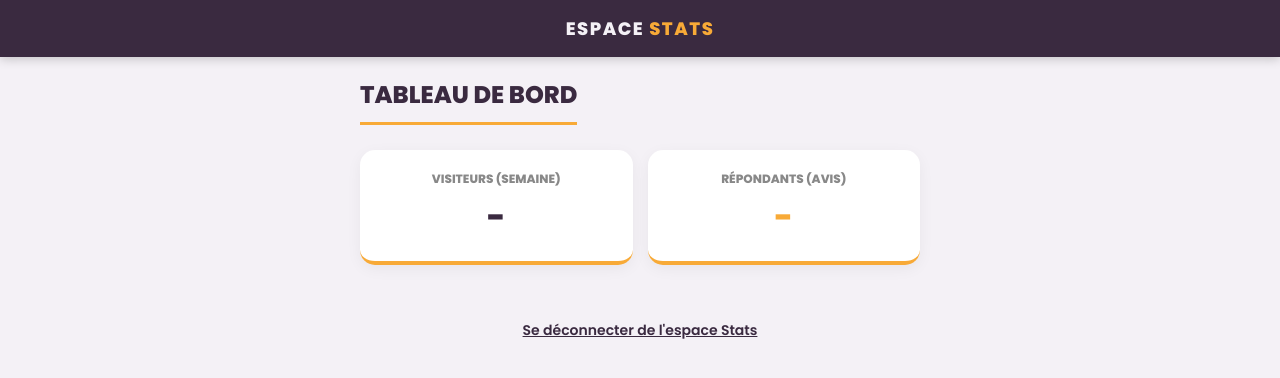
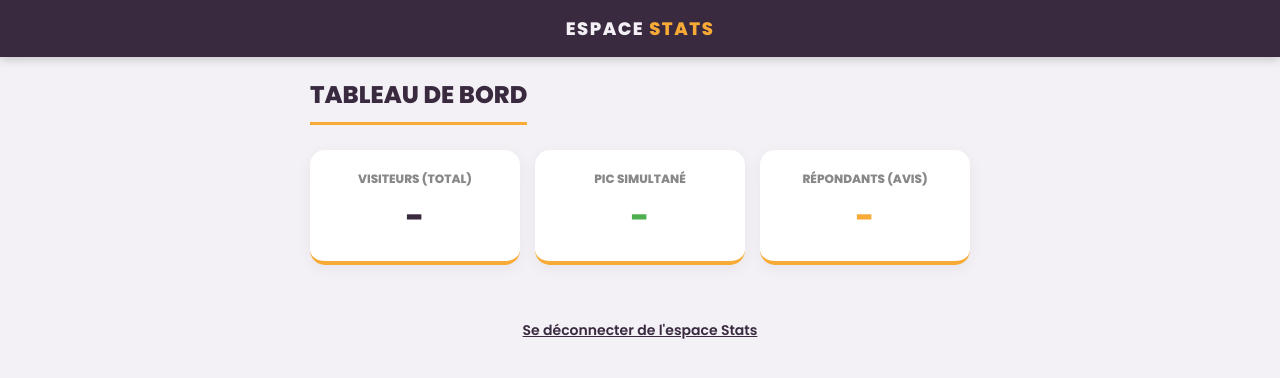
Before and after one commit to noaCentu/Centurio-gaming-zone-24-du-mans, a website: page public/stats.html in a window 1280 px wide. Drawn offline with Linux system fonts and the light colour scheme; no server answers; sample sign-in values are in the browser's storage.

Commit message:
Update stats.html

```diff
--- a/public/stats.html
+++ b/public/stats.html
@@ -12,13 +12,17 @@
         <div class="header-title">Espace <span>Stats</span></div>
     </div>
 
-    <div class="page-content" style="max-width: 600px;">
+    <div class="page-content" style="max-width: 700px;">
         <h2 style="text-align: center; margin-bottom: 25px;">Tableau de Bord</h2>
 
         <div class="stats-grid">
             <div class="stat-box">
-                <h4>Visiteurs (Semaine)</h4>
+                <h4>Visiteurs (Total)</h4>
                 <div class="number" id="val-visiteurs">-</div>
+            </div>
+            <div class="stat-box">
+                <h4>Pic Simultané</h4>
+                <div class="number" id="val-simultanes" style="color: #4CAF50;">-</div>
             </div>
             <div class="stat-box">
                 <h4>Répondants (Avis)</h4>
@@ -89,8 +93,9 @@
             if(data.success) {
                 const s = data.stats;
 
-                // Remplissage Bloc 1
+                // Remplissage Bloc 1 (Les 3 compteurs)
                 document.getElementById('val-visiteurs').innerText = s.totalVisiteurs;
+                document.getElementById('val-simultanes').innerText = s.maxConcurrentUsers; // 🚀 Affichage du Pic
                 document.getElementById('val-repondants').innerText = s.surveyRespondents;
 
                 if (s.surveyRespondents > 0) {
@@ -117,7 +122,6 @@
                         return { text: key, count: commentsObj[key] };
                     });
 
-                    // Tri du plus récurrent au moins récurrent
                     commentsArray.sort((a, b) => b.count - a.count);
 
                     const listDiv = document.getElementById('comments-list');
```
